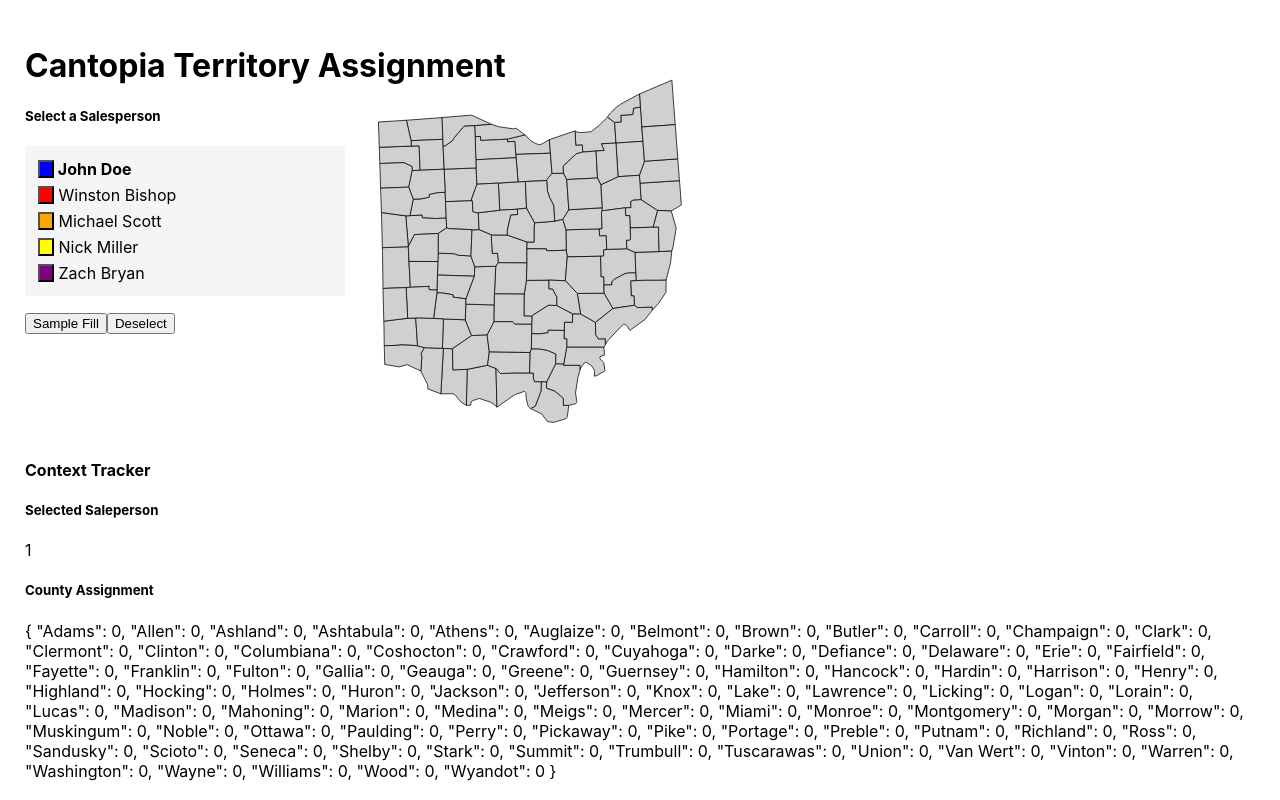
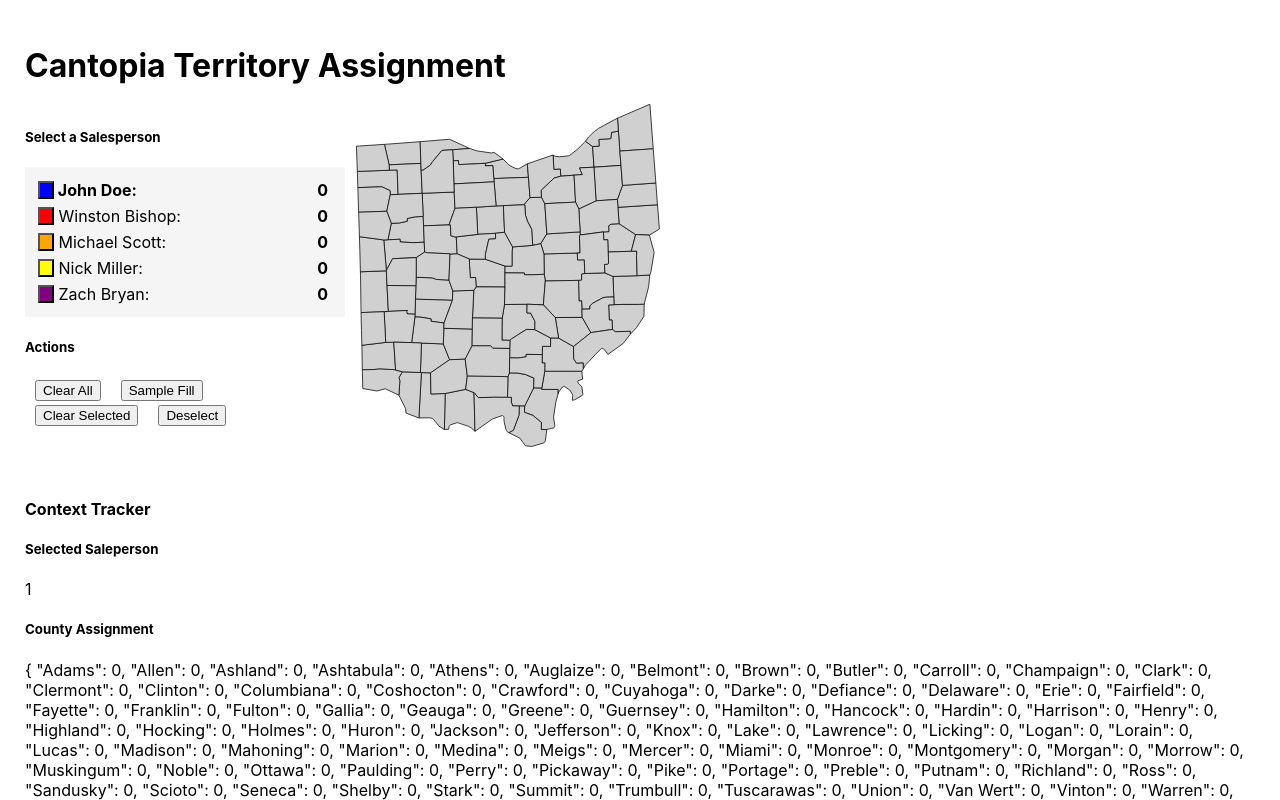
Before and after one commit to richbrett12/Cantopia-Territory-Assignments, a React (Create React App) app: page /1 in a window 1280 px wide. Both pictures are taken after a click on the button 46 px from the left and 168 px from the top of the page. Shown: the top 800 px of the page. Built offline with nearby package versions, Linux system fonts and the light colour scheme.

Commit message:
Added Shop Count data, and Assignment Clearing

```diff
--- a/src/components/ListItem.js
+++ b/src/components/ListItem.js
@@ -4,7 +4,7 @@ import { AppContextNew } from "./data/AppContext";
 function ListItem({ name, id, onButtonClick }) {
   const currentContext = useContext(AppContextNew);
   let color = currentContext.salespeople[id];
-  let mainStyles = {
+  const mainStyles = {
     width: "300px",
     padding: "3px",
     fontWeight: "normal",
@@ -15,6 +15,12 @@ function ListItem({ name, id, onButtonClick }) {
     height: "18px",
   };
 
+  const shopCountStyles = {
+    padding: "0px 10px",
+    fontWeight: "bold",
+    float: "right",
+  };
+
   if (currentContext.selectedSalesperson === id) {
     mainStyles.fontWeight = "bold";
   }
@@ -23,7 +29,11 @@ function ListItem({ name, id, onButtonClick }) {
     <li>
       <div style={mainStyles} onClick={() => onButtonClick(id)}>
         <button style={buttonStyles} />
-        <label> {name} </label>
+        <label>
+          {" "}
+          {name}:
+          <div style={shopCountStyles}>{currentContext.shopCount[id]}</div>
+        </label>
       </div>
     </li>
   );
--- a/src/components/Ohio.js
+++ b/src/components/Ohio.js
@@ -3,6 +3,7 @@ import CountyList from "./counties/CountyList";
 
 const OhioSvg = ({ onCountySelect }) => {
   const svgContainer = {
+    height: "0px",
     textAlign: "center",
   };
 
@@ -15,7 +16,7 @@ const OhioSvg = ({ onCountySelect }) => {
         width="45.029999"
         height="50.889999"
         transform="scale(16) rotate(5)"
-        viewBox="-10 25 100 30"
+        viewBox="-10 0 100 10"
       >
         <defs id="defs3087" />
         <CountyList onCountySelect={onCountySelect} />
--- a/src/components/TerritoryAssignment.js
+++ b/src/components/TerritoryAssignment.js
@@ -7,11 +7,13 @@ import {
   populationData,
 } from "./data/AppContext";
 import contextReducer from "./data/ContextReducer";
-//import { sampleCountyAssignment, sampleSalespeople } from "./data/SampleData";
 
 function TerritoryAssignment() {
   const mainStyles = {
     padding: "25px",
+  };
+  const btnStyles = {
+    margin: "2px 10px",
   };
   const [currentState, dispatch] = useReducer(contextReducer, AppContextObject);
 
@@ -29,6 +31,19 @@ function TerritoryAssignment() {
     });
   }
 
+  function handleClear(id) {
+    if (id) {
+      dispatch({
+        type: "clearSelectedSalesperson",
+        idToClear: id,
+      });
+    } else {
+      dispatch({
+        type: "clearAllAssignments",
+      });
+    }
+  }
+
   function handleRandomFill() {
     dispatch({
       type: "randomFill",
@@ -44,10 +59,29 @@ function TerritoryAssignment() {
     <AppContextNew.Provider value={currentState}>
       <div style={mainStyles}>
         <h1>Cantopia Territory Assignment</h1>
+        <OhioSvg onCountySelect={handleCountySelect} />
         <SalespersonList onSalespersonSelect={handleSalespersonSelect} />
-        <button onClick={handleRandomFill}>Sample Fill</button>
-        <button onClick={deselectSalesperson}>Deselect</button>
-        <OhioSvg onCountySelect={handleCountySelect} />
+        <h5>Actions</h5>
+        <button style={btnStyles} onClick={() => handleClear()}>
+          Clear All
+        </button>
+        <button style={btnStyles} onClick={handleRandomFill}>
+          Sample Fill
+        </button>
+        <br />
+        {currentState.selectedSalesperson !== 0 && (
+          <div>
+            <button
+              style={btnStyles}
+              onClick={() => handleClear(currentState.selectedSalesperson)}
+            >
+              Clear Selected
+            </button>
+            <button style={btnStyles} onClick={deselectSalesperson}>
+              Deselect
+            </button>
+          </div>
+        )}
       </div>
       <div style={mainStyles}>
         <h4>Context Tracker</h4>
@@ -59,8 +93,6 @@ function TerritoryAssignment() {
         {JSON.stringify(currentState.countyAssignment, null, 5)}
         <h5>Salespeople ID and Colors</h5>
         {JSON.stringify(currentState.salespeople, null, 5)}
-        <h5>Salespeople ID and Shop Count</h5>
-        {JSON.stringify(currentState.shopCount, null, 5)}
       </div>
     </AppContextNew.Provider>
   );
--- a/src/components/data/ContextReducer.js
+++ b/src/components/data/ContextReducer.js
@@ -13,57 +13,72 @@ export default function contextReducer(context, action) {
       };
     }
     case "countySelect": {
-      // let oldSalesperson = context.countyAssignment[action.countyName];
-      // if (oldSalesperson !== 0) {
-      //   updateSalepersonShopCount(context, oldSalesperson);
-      // }
+      updateShopCount(
+        action.countyName,
+        context.countyAssignment[action.countyName],
+        context.selectedSalesperson
+      );
+      context.countyAssignment[action.countyName] = context.selectedSalesperson;
 
-      //Need to figure out how to keep the Shop Count for each Salesperson ID
-      // Currently Adds correctly, but doesn't subtract anything
+      return returnContextObject();
+    }
+    case "clearSelectedSalesperson": {
+      CountySvgData.forEach((x) => {
+        if (context.countyAssignment[x.County] === action.idToClear) {
+          updateShopCount(x.County, context.countyAssignment[x.County], 0);
+          context.countyAssignment[x.County] = 0;
+        }
+      });
 
-      context.countyAssignment[action.countyName] = context.selectedSalesperson;
-      updateSalepersonShopCount(context, context.selectedSalesperson);
+      return returnContextObject();
+    }
+    case "clearAllAssignments": {
+      CountySvgData.forEach((x) => {
+        if (context.countyAssignment[x.County] !== 0) {
+          updateShopCount(x.County, context.countyAssignment[x.County], 0);
+          context.countyAssignment[x.County] = 0;
+        }
+      });
 
-      // context.salespeople.forEach((element, index) => {
-      //   if (index > 0) {
-      //     updateSalepersonShopCount(context, index);
-      //   }
-      // });
-      // if (context.selectedSalesperson !== 0) {
-      //   updateSalepersonShopCount(context, context.selectedSalesperson);
-      // }
-
-      return {
-        selectedSalesperson: context.selectedSalesperson,
-        countyAssignment: context.countyAssignment,
-        salespeople: context.salespeople,
-        shopCount: context.shopCount,
-      };
+      return returnContextObject();
     }
     case "randomFill": {
-      //let test = Math.floor(Math.random() * 5) + 1;
       sampleCountyAssignment.forEach((x) => {
-        context.countyAssignment[x.countyName] = x.salespersonId;
+        if (context.countyAssignment[x.countyName] !== x.salespersonId) {
+          updateShopCount(
+            x.countyName,
+            context.countyAssignment[x.countyName],
+            x.salespersonId
+          );
+          context.countyAssignment[x.countyName] = x.salespersonId;
+        }
       });
-      return {
-        selectedSalesperson: context.selectedSalesperson,
-        countyAssignment: context.countyAssignment,
-        salespeople: context.salespeople,
-        shopCount: context.shopCount,
-      };
+
+      return returnContextObject();
     }
     default: {
       throw Error("Unknown action: " + action.type);
     }
   }
+
+  function updateShopCount(countyName, oldAssignment, currentId) {
+    let oldId = JSON.parse(oldAssignment);
+    if (oldId !== currentId) {
+      if (currentId !== 0) {
+        context.shopCount[currentId] += populationData[countyName];
+      }
+      if (oldId !== 0) {
+        context.shopCount[oldId] -= populationData[countyName];
+      }
+    }
+  }
+
+  function returnContextObject() {
+    return {
+      selectedSalesperson: context.selectedSalesperson,
+      countyAssignment: context.countyAssignment,
+      salespeople: context.salespeople,
+      shopCount: context.shopCount,
+    };
+  }
 }
-
-function updateSalepersonShopCount(currentCtxt, idToUpdate) {
-  let shopSum = 0;
-  CountySvgData.forEach((county) => {
-    if (currentCtxt.countyAssignment[county.County] === idToUpdate) {
-      shopSum += populationData[county.County];
-    }
-  });
-  currentCtxt.shopCount[idToUpdate] = shopSum;
-}
```
